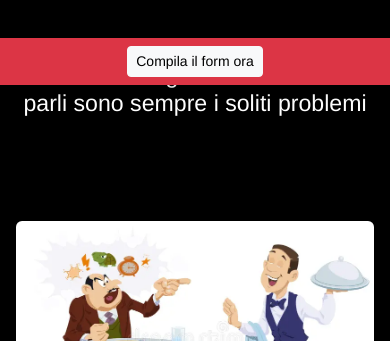
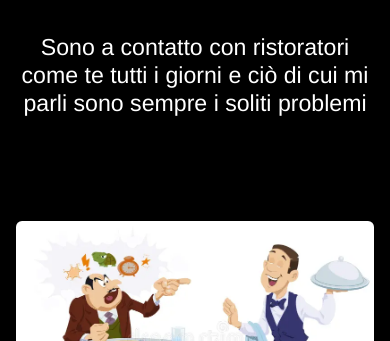
Before and after one commit to MatteoVavusotto/RistoAgency, a plain HTML site: page index.html in a window 390 px wide. Shown: the part 759-1100 px from the top of the page. Drawn offline with nearby package versions, Linux system fonts and the light colour scheme.

Commit message:
Update index.html

```diff
--- a/index.html
+++ b/index.html
@@ -299,9 +299,6 @@
     </div>
   </div>
 </section>
-<div class="d-md-none fixed-bottom bg-danger text-white text-center p-2 shadow">
-  <a href="#" class="btn btn-light btn-sm" data-bs-toggle="modal" data-bs-target="#contactModal">Compila il form ora</a>
-</div>
   <section id="contact">
       <div class="contact-form bg-white p-4 p-md-5 rounded-4 shadow my-5">
       <h5 class="mb-4 fw-bold display-6 ">Compila il form per essere ricontattato</h5>
```
